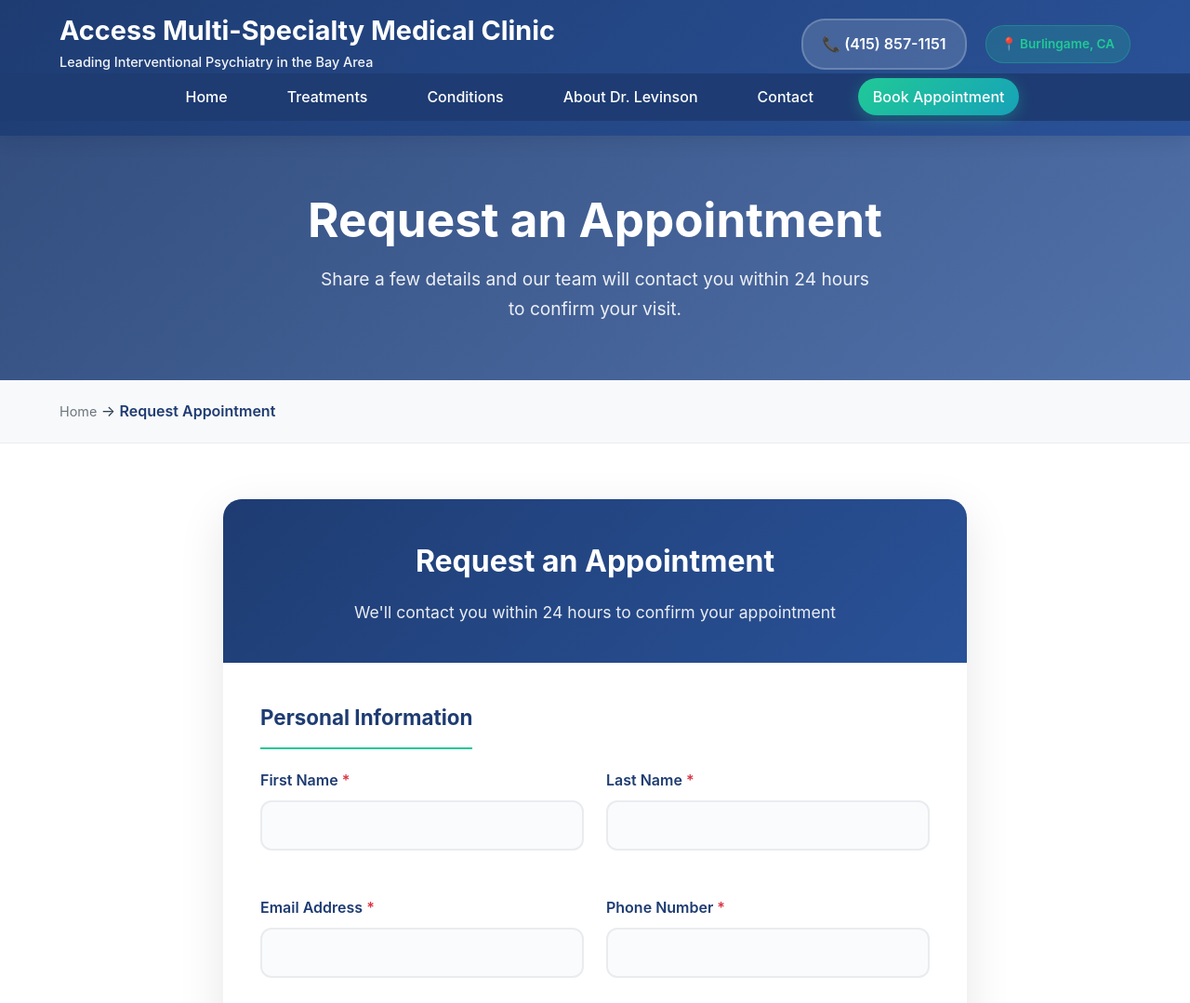
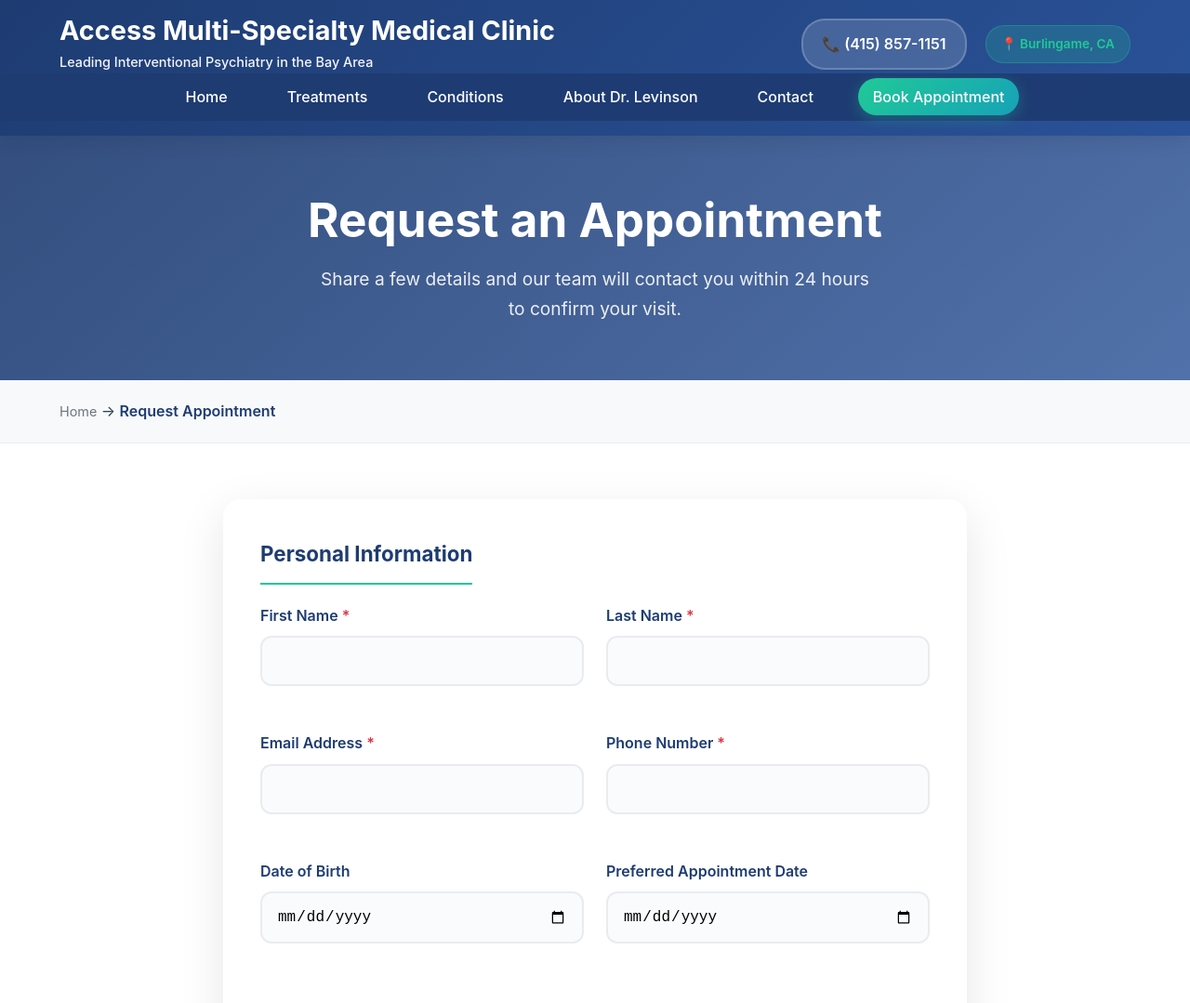
Before and after one commit to accessmsmc/accessmsmc-website, a plain HTML site: page appointment.html in a window 1280 px wide. Shown: the top 1079 px of the page at 93% size. Drawn offline with nearby package versions, Linux system fonts and the light colour scheme; a script that the page names is missing.

Commit message:
Update appointment.html

```diff
--- a/appointment.html
+++ b/appointment.html
@@ -454,10 +454,6 @@
         <section id="appointment" class="section">
             <div class="container">
                 <div class="form-container">
-                    <div class="form-header">
-                        <h2>Request an Appointment</h2>
-                        <p>We'll contact you within 24 hours to confirm your appointment</p>
-                    </div>
 
                     <form class="form-content" id="appointmentForm">
                         <div class="form-section">
```
